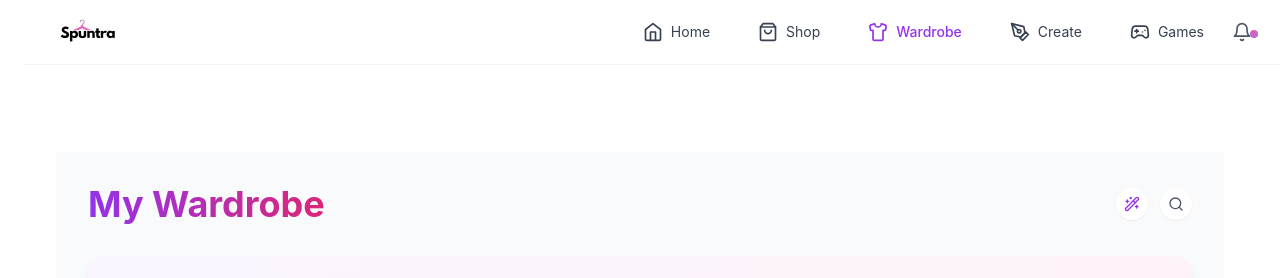
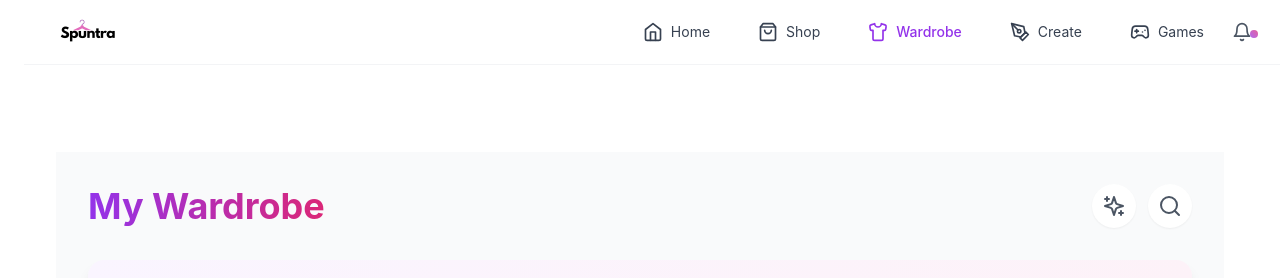
Before and after one commit to dejy100/spuntrademo-v1, a React (Vite) app: page /wardrobe in a window 1280 px wide. Shown: the top 278 px of the page. Built offline with nearby package versions, Linux system fonts and the light colour scheme.

Commit message:
refactor(wardrobe): update header buttons with larger size and simplified interface

```diff
--- a/src/components/wardrobe/WardrobeHeader.tsx
+++ b/src/components/wardrobe/WardrobeHeader.tsx
@@ -1,9 +1,13 @@
-import React from 'react';
+import React, { useState } from 'react';
 import { motion } from 'framer-motion';
 import SearchButton from './header/SearchButton';
 import StyleMatchButton from './header/StyleMatchButton';
+import StyleMatchModal from './analysis/StyleMatchModal';
 
 export default function WardrobeHeader() {
+  const [showStyleMatch, setShowStyleMatch] = useState(false);
+  const [showSearch, setShowSearch] = useState(false);
+
   return (
     <div className="flex items-center justify-between mb-6 md:mb-8">
       <motion.h1
@@ -15,9 +19,13 @@ export default function WardrobeHeader() {
       </motion.h1>
 
       <div className="flex items-center gap-2 md:gap-3">
-        <StyleMatchButton />
-        <SearchButton />
+        <StyleMatchButton onClick={() => setShowStyleMatch(true)} />
+        <SearchButton onClick={() => setShowSearch(true)} />
       </div>
+
+      {showStyleMatch && (
+        <StyleMatchModal onClose={() => setShowStyleMatch(false)} />
+      )}
     </div>
   );
 }
--- a/src/components/wardrobe/header/SearchButton.tsx
+++ b/src/components/wardrobe/header/SearchButton.tsx
@@ -1,48 +1,20 @@
-import React, { useState } from 'react';
-import { motion, AnimatePresence } from 'framer-motion';
+import React from 'react';
+import { motion } from 'framer-motion';
 import { Search } from 'lucide-react';
 
-export default function SearchButton() {
-  const [isExpanded, setIsExpanded] = useState(false);
+interface Props {
+  onClick: () => void;
+}
 
+export default function SearchButton({ onClick }: Props) {
   return (
-    <div className="relative">
-      <AnimatePresence>
-        {isExpanded && (
-          <motion.div
-            initial={{ width: 0, opacity: 0 }}
-            animate={{ width: '80vw', opacity: 1 }}
-            exit={{ width: 0, opacity: 0 }}
-            className="absolute right-0 top-1/2 -translate-y-1/2 md:w-[200px]"
-          >
-            <input
-              type="text"
-              placeholder="Search wardrobe..."
-              className="w-full pl-8 md:pl-10 pr-3 md:pr-4 py-1.5 md:py-2 bg-white rounded-full border border-gray-200 focus:border-purple-400 focus:ring focus:ring-purple-100 transition-all text-sm md:text-base"
-              autoFocus
-            />
-            <Search className="absolute left-2 md:left-3 top-1/2 -translate-y-1/2 w-3.5 h-3.5 md:w-4 md:h-4 text-gray-400" />
-          </motion.div>
-        )}
-      </AnimatePresence>
-
-      {!isExpanded && (
-        <motion.button
-          whileHover={{ scale: 1.05 }}
-          whileTap={{ scale: 0.95 }}
-          onClick={() => setIsExpanded(true)}
-          className="p-1.5 md:p-2 bg-white rounded-full shadow-sm hover:shadow-md transition-all"
-        >
-          <Search className="w-3.5 h-3.5 md:w-4 md:h-4 text-gray-600" />
-        </motion.button>
-      )}
-
-      {isExpanded && (
-        <div
-          className="fixed inset-0 z-10"
-          onClick={() => setIsExpanded(false)}
-        />
-      )}
-    </div>
+    <motion.button
+      whileHover={{ scale: 1.05 }}
+      whileTap={{ scale: 0.95 }}
+      onClick={onClick}
+      className="w-10 h-10 md:w-11 md:h-11 flex items-center justify-center rounded-full bg-white shadow-sm hover:shadow-md transition-all"
+    >
+      <Search className="w-5 h-5 md:w-6 md:h-6 text-gray-600" />
+    </motion.button>
   );
 }
--- a/src/components/wardrobe/header/StyleMatchButton.tsx
+++ b/src/components/wardrobe/header/StyleMatchButton.tsx
@@ -1,42 +1,20 @@
-import React, { useState } from 'react';
-import { motion, AnimatePresence } from 'framer-motion';
-import { Wand2 } from 'lucide-react';
-import StyleMatchModal from '../analysis/StyleMatchModal';
+import React from 'react';
+import { motion } from 'framer-motion';
+import { Sparkles } from 'lucide-react';
 
-export default function StyleMatchButton() {
-  const [showModal, setShowModal] = useState(false);
-  const [showTooltip, setShowTooltip] = useState(false);
+interface Props {
+  onClick: () => void;
+}
 
+export default function StyleMatchButton({ onClick }: Props) {
   return (
-    <div className="relative">
-      <motion.button
-        whileHover={{ scale: 1.05 }}
-        whileTap={{ scale: 0.95 }}
-        onClick={() => setShowModal(true)}
-        onMouseEnter={() => setShowTooltip(true)}
-        onMouseLeave={() => setShowTooltip(false)}
-        className="p-1.5 md:p-2 bg-white rounded-full shadow-sm hover:shadow-md transition-all group"
-      >
-        <Wand2 className="w-3.5 h-3.5 md:w-4 md:h-4 text-purple-600 group-hover:text-pink-600 transition-colors" />
-      </motion.button>
-
-      <AnimatePresence>
-        {showTooltip && (
-          <motion.div
-            initial={{ opacity: 0, y: 5 }}
-            animate={{ opacity: 1, y: 0 }}
-            exit={{ opacity: 0, y: 5 }}
-            className="absolute right-0 top-full mt-1.5 md:mt-2 whitespace-nowrap bg-gray-900 text-white text-[10px] md:text-xs py-1 md:py-1.5 px-2 md:px-3 rounded md:rounded-lg z-50"
-          >
-            Analyze Style Match
-            <div className="absolute -top-1 right-3 md:right-4 w-1.5 md:w-2 h-1.5 md:h-2 bg-gray-900 transform rotate-45" />
-          </motion.div>
-        )}
-
-        {showModal && (
-          <StyleMatchModal onClose={() => setShowModal(false)} />
-        )}
-      </AnimatePresence>
-    </div>
+    <motion.button
+      whileHover={{ scale: 1.05 }}
+      whileTap={{ scale: 0.95 }}
+      onClick={onClick}
+      className="w-10 h-10 md:w-11 md:h-11 flex items-center justify-center rounded-full bg-white shadow-sm hover:shadow-md transition-all"
+    >
+      <Sparkles className="w-5 h-5 md:w-6 md:h-6 text-gray-600" />
+    </motion.button>
   );
 }
```
